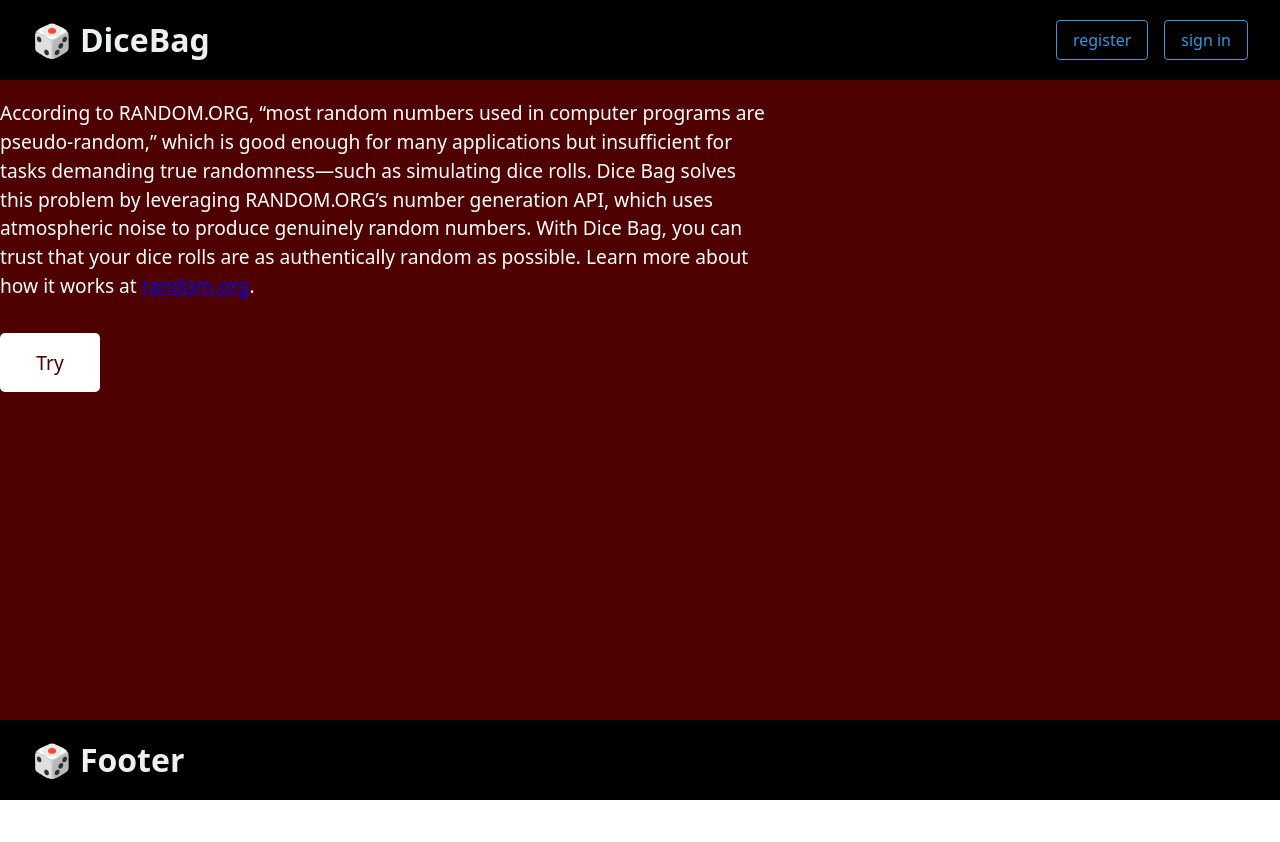
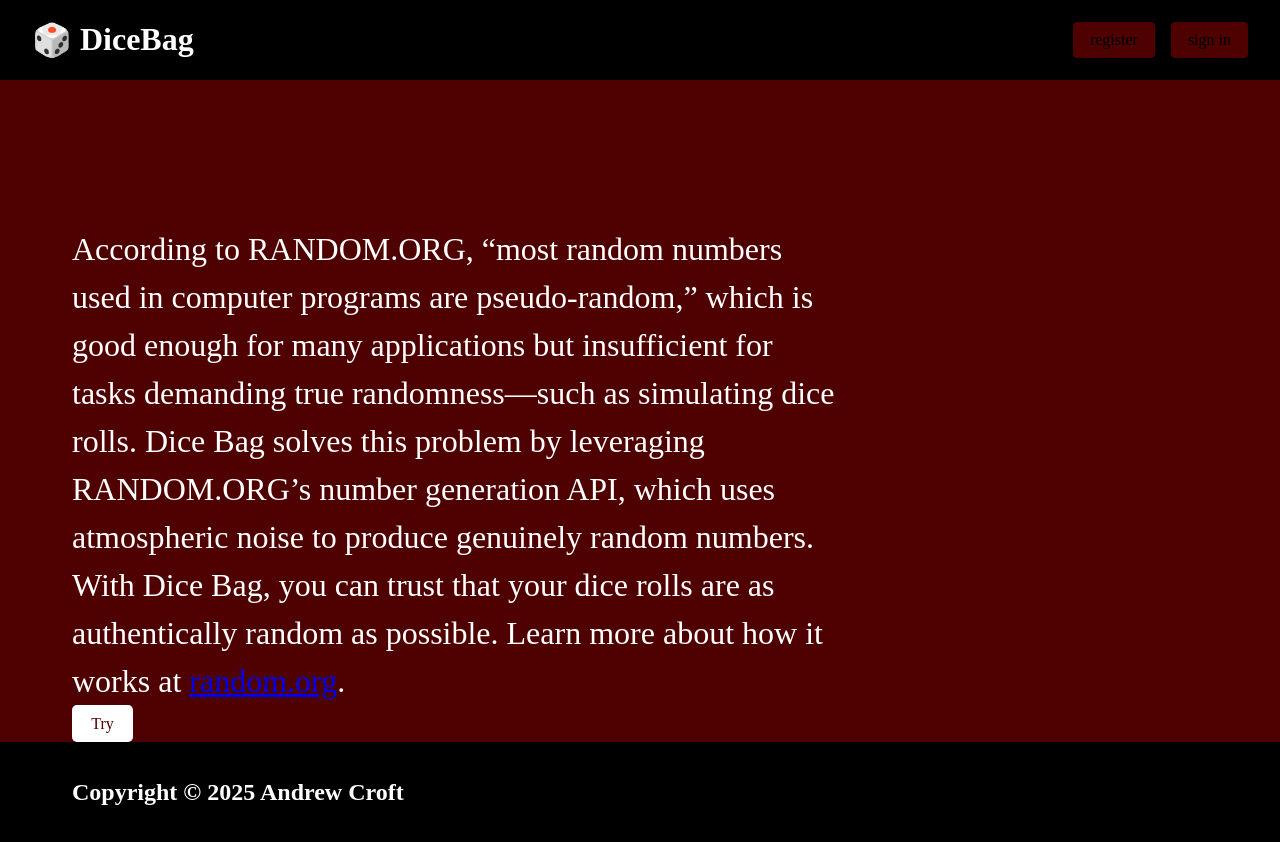
Before and after one commit to ExpiredSunshine/DiceBagFrontEnd, a React (Vite) app: page / in a window 1280 px wide. Before the commit the page ends 800 px from the top, so only its background shows below. Built offline with nearby package versions, Linux system fonts and the light colour scheme.

Commit message:
fill in main page and continue work on styles

```diff
--- a/src/App.css
+++ b/src/App.css
@@ -5,6 +5,7 @@
   flex-direction: column;
   max-width: 1920px;
   margin: 0 auto;
+  font-family: 'Playfair Display', serif;
 }
 
 .App-header {
--- a/src/components/Footer/Footer.css
+++ b/src/components/Footer/Footer.css
@@ -1,44 +1,13 @@
 .footer {
   display: flex;
-  justify-content: space-between;
+  justify-content: flex-start;
   align-items: center;
-  padding: 1rem 2rem;
+  height: 100px;
   background-color: #000000;
 }
 
-.footer__logo-link {
-  display: flex;
-  align-items: center;
-  text-decoration: none;
-  gap: 0.5rem;
+.footer__title {
+  margin: 0 auto 0 72px;
+  color: #ffffff;
+  font-size: 24px;
 }
-
-.footer__logo {
-  font-size: 2rem;
-}
-
-.footer__title {
-  color: #ecf0f1;
-}
-
-.footer__auth-buttons {
-  display: flex;
-  gap: 1rem;
-}
-
-.footer__register-btn,
-.footer__signin-btn {
-  padding: 0.5rem 1rem;
-  border: 1px solid #3498db;
-  border-radius: 4px;
-  cursor: pointer;
-  transition: all 0.3s ease;
-  background-color: transparent;
-  color: #3498db;
-}
-
-.footer__register-btn:hover,
-.footer__signin-btn:hover {
-  background-color: #3498db;
-  color: white;
-}
--- a/src/components/Footer/Footer.jsx
+++ b/src/components/Footer/Footer.jsx
@@ -5,12 +5,7 @@ import './Footer.css';
 export default function Footer() {
   return (
     <footer className="footer">
-      <div className="footer__logo-group">
-        <Link to="/" className="footer__logo-link">
-          <div className="footer__logo">🎲</div>
-          <h1 className="footer__title">Footer</h1>
-        </Link>
-      </div>
+      <h1 className="footer__title">Copyright © 2025 Andrew Croft</h1>
     </footer>
   );
 }
--- a/src/components/Header/Header.css
+++ b/src/components/Header/Header.css
@@ -18,7 +18,7 @@
 }
 
 .header__title {
-  color: #ecf0f1;
+  color: #ffffff;
 }
 
 .header__auth-buttons {
@@ -29,16 +29,17 @@
 .header__register-btn,
 .header__signin-btn {
   padding: 0.5rem 1rem;
-  border: 1px solid #3498db;
+  border: 1px solid #4f0000;
   border-radius: 4px;
   cursor: pointer;
   transition: all 0.3s ease;
-  background-color: transparent;
-  color: #3498db;
+  background-color: #4f0000;
+  color: #000000;
 }
 
 .header__register-btn:hover,
 .header__signin-btn:hover {
-  background-color: #3498db;
-  color: white;
+  background-color: #4f0000;
+  border: 1px solid #4f0000;
+  color: rgb(255, 255, 255);
 }
--- a/src/components/Main/Main.css
+++ b/src/components/Main/Main.css
@@ -7,19 +7,18 @@
 }
 
 .main__text {
-  font-size: 1.2rem;
-  margin-bottom: 2rem;
+  font-size: 32px;
   text-align: left;
   max-width: 60%;
+  margin: 145px auto 0 72px;
 }
 
 .main__button {
+  margin: 0 auto auto 72px;
   background-color: #ffffff;
   max-width: 100px;
   color: #4f0000;
   border: none;
-  padding: 1rem 2rem;
-  font-size: 1.2rem;
   cursor: pointer;
   border-radius: 5px;
   transition: background-color 0.3s ease;
```
